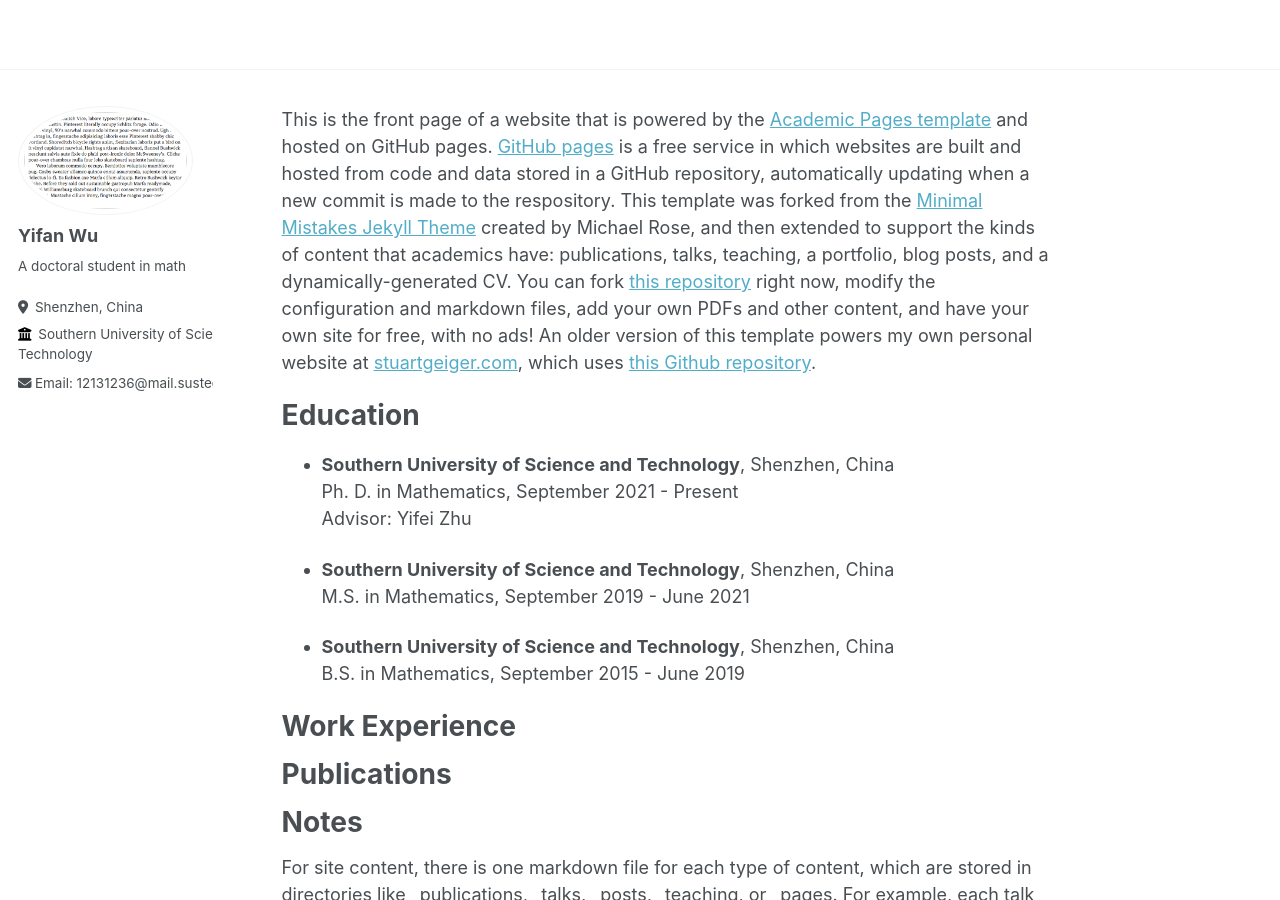
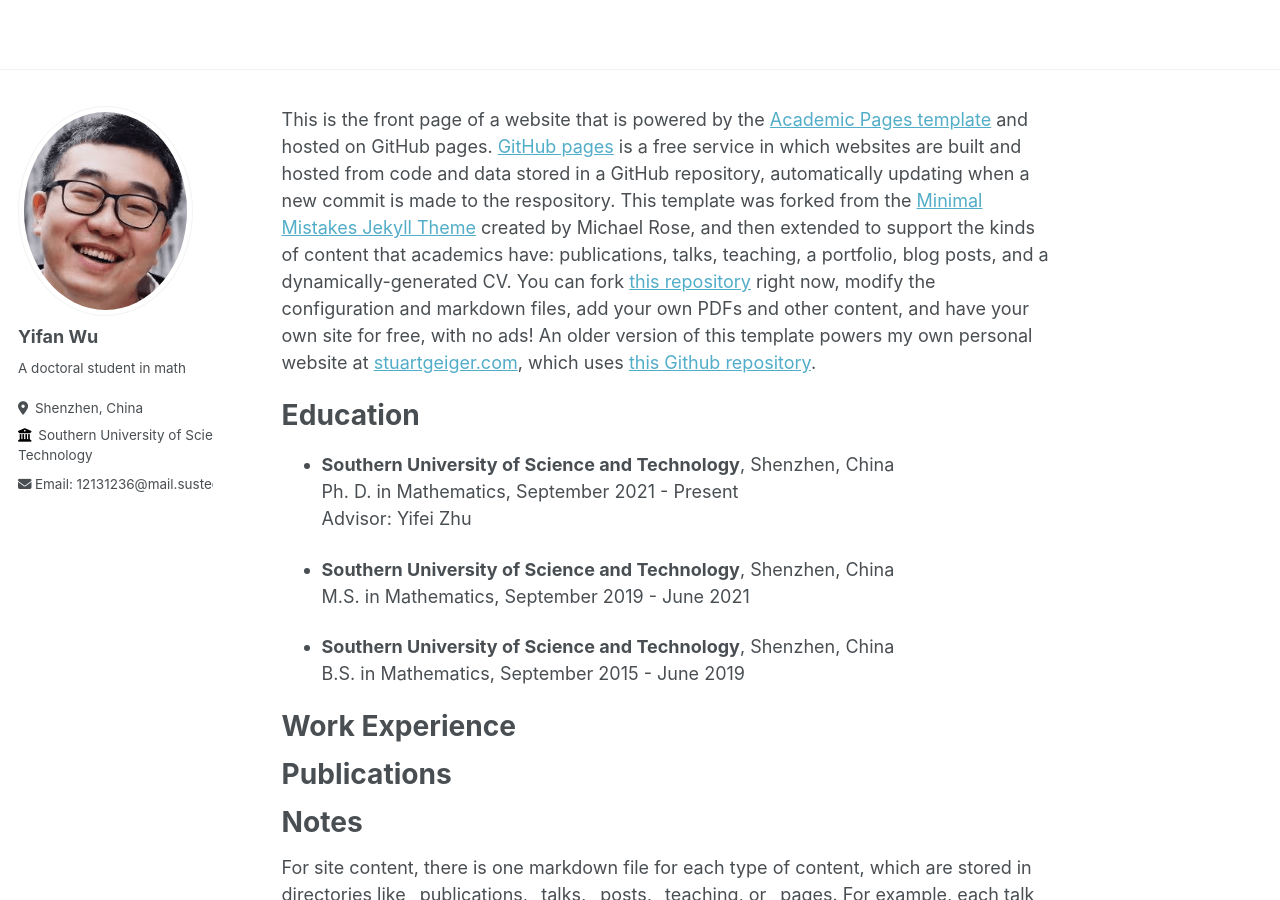
Before and after one commit to Wuyf19970105/Wuyf19970105.github.io, a Jekyll site: the page built from _pages/about.md, in a window 1280 px wide and 900 px high. Built offline with Jekyll 4.4.1, drawn with Linux system fonts in a browser that asks for light colours.

Commit message:
Update _config.yml
Signed-off-by: Yifan Wu <148335396+Wuyf19970105@users.noreply.github.com>

```diff
--- a/_config.yml
+++ b/_config.yml
@@ -21,7 +21,7 @@ repository               : "academicpages/academicpages.github.io"
 #               Additional customization can be done by editing /_includes/author-profile.html
 author:
   # Biographic information
-  avatar           : "paragraph-indent.png"
+  avatar           : "123.png"
   name             : "Yifan Wu"
   pronouns         : # example: "she/her"
   bio              : "A doctoral student in math"
```
